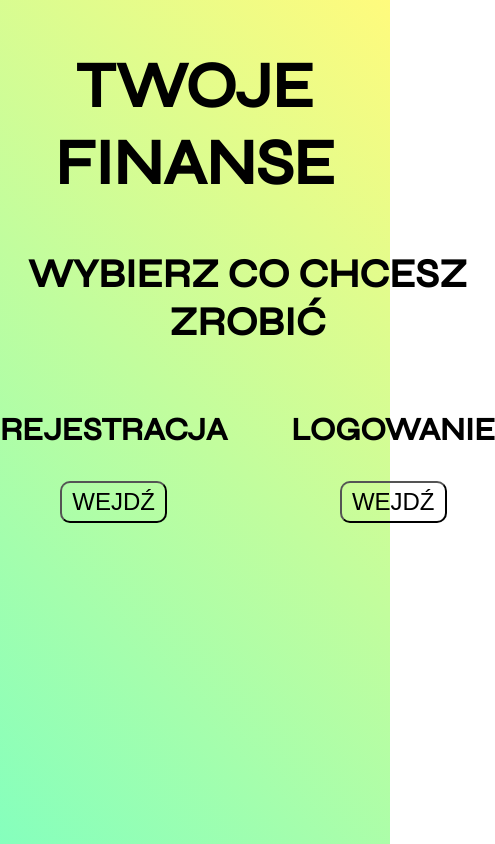
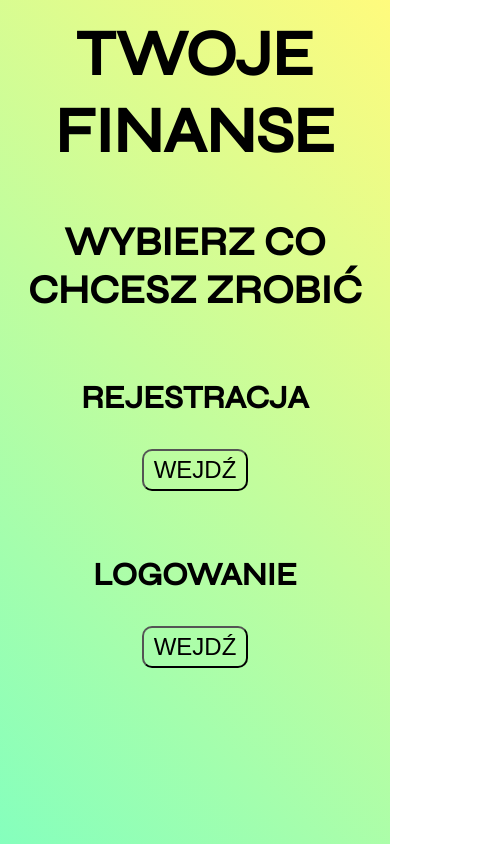
Before and after one commit to anyd007/bizness-plan, a React (Create React App) app in the folder client/: page / in a window 390 px wide. Shown: the whole page, 495 px wide, since content can reach past the window. Built offline with nearby package versions, Linux system fonts and the light colour scheme; the HTML template or start-up script is replaced by a standard one.

Commit message:
add responsivity fo home component

```diff
--- a/client/src/App.css
+++ b/client/src/App.css
@@ -3,3 +3,7 @@
     margin: 0%;
     padding: 0%;
 }
+.app{
+    height: 100vh;
+    width: 100vw;
+}
--- a/client/src/components/home/home.css
+++ b/client/src/components/home/home.css
@@ -11,10 +11,17 @@
   background-color: #85FFBD;
   background-image: linear-gradient(45deg, #85FFBD 0%, #FFFB7D 100%);
   height: 100vh;
+  width: 100vw;
   text-align: center;
 }
 .home__title {
   padding: 3rem;
+}
+@media (min-width: 230px) and (max-width: 480px) {
+  .home__title {
+    padding-top: 1rem;
+    padding-right: 3rem;
+  }
 }
 .home__title h1 {
   font-size: 4rem;
@@ -23,8 +30,18 @@
   display: grid;
   grid-template-areas: "area area";
   grid-template-columns: 1fr 1fr;
-  height: auto;
   gap: 4rem;
+}
+@media (min-width: 230px) and (max-width: 480px) {
+  .home__choose {
+    display: flex;
+    flex-direction: column;
+  }
+}
+@media (min-width: 480px) and (max-width: 960px) {
+  .home__choose {
+    gap: 2rem;
+  }
 }
 .home__choose h2 {
   grid-area: area;
--- a/client/src/components/home/home.scss
+++ b/client/src/components/home/home.scss
@@ -1,4 +1,4 @@
-
+@import "../../responivity/mediaQueries.scss";
 %button-styles{
     font-size: 1.5rem;
     border-radius: 10px;
@@ -11,10 +11,16 @@
     background-color: #85FFBD;
     background-image: linear-gradient(45deg, #85FFBD 0%, #FFFB7D 100%);
     height: 100vh;
+    width: 100vw;
     text-align: center;
 
     &__title{
         padding: 3rem;
+
+        @include screen(extra-small, small){
+            padding-top: 1rem;
+            padding-right: 3rem;
+        }
 
         h1{
             font-size: 4rem;
@@ -24,8 +30,16 @@
         display: grid;
         grid-template-areas: "area area";
         grid-template-columns: 1fr 1fr;
-        height: auto;
         gap: 4rem;
+
+        @include screen(extra-small, small){
+            display: flex;
+            flex-direction: column;
+        }
+
+        @include screen(small, large){
+            gap: 2rem;
+        }
 
         h2{
             grid-area: area;
```
Also changed, not shown: client/src/responivity/mediaQueries.scss (renamed from client/src/responivity/_mediaQueries.scss), 1 other file (tests, documents, lock files or other folders).
